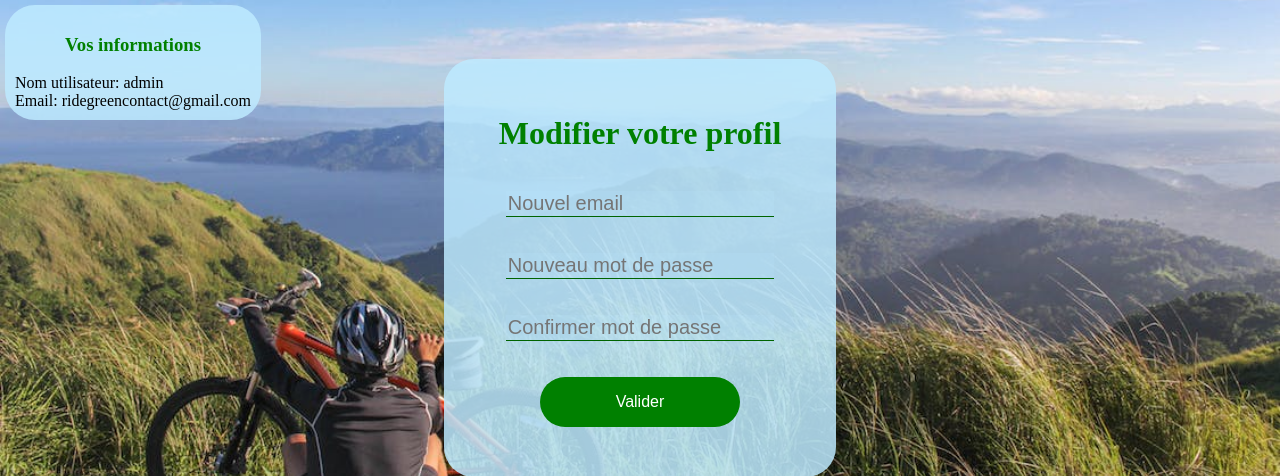
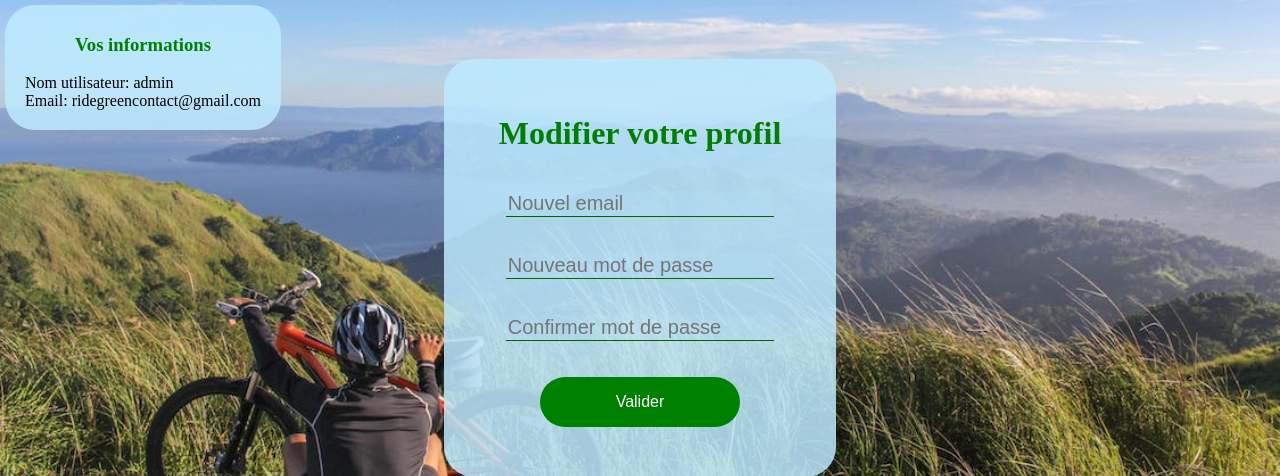
Before and after one commit to Ulysssssssssssse/RGAPP, a PHP site: page /PARAMETRES.php in a window 1280 px wide. Shown: the part 192-668 px from the top of the page. Run offline with PHP 8.4, Linux system fonts and the light colour scheme; a user stored in the database is signed in.

Commit message:
amelioration design

```diff
--- a/style_PARAMETRES.css
+++ b/style_PARAMETRES.css
@@ -43,10 +43,8 @@
     height: max-content;
     width: max-content;
     border-radius: 30px;
+    padding: 20px;
     padding-top: 10px;
-    padding-left: 10px;
-    padding-right: 10px;
-    padding-bottom: 10px;
 }
 
 .informationsprofil h3
```
